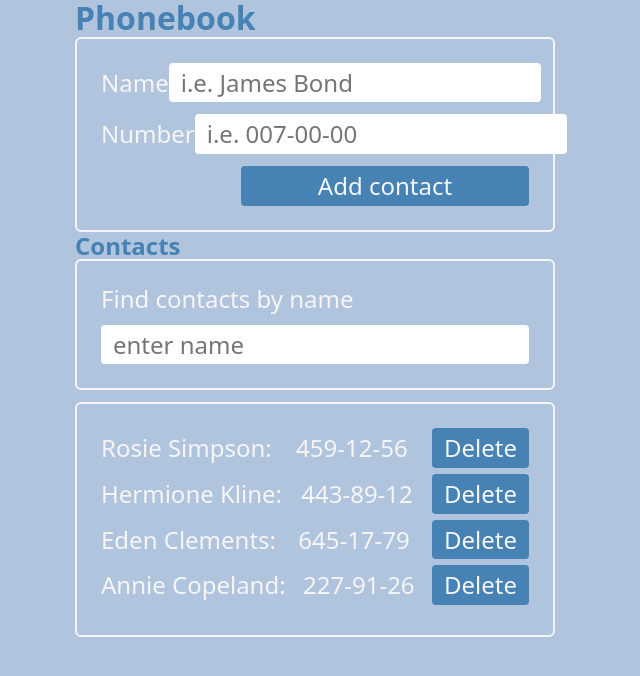
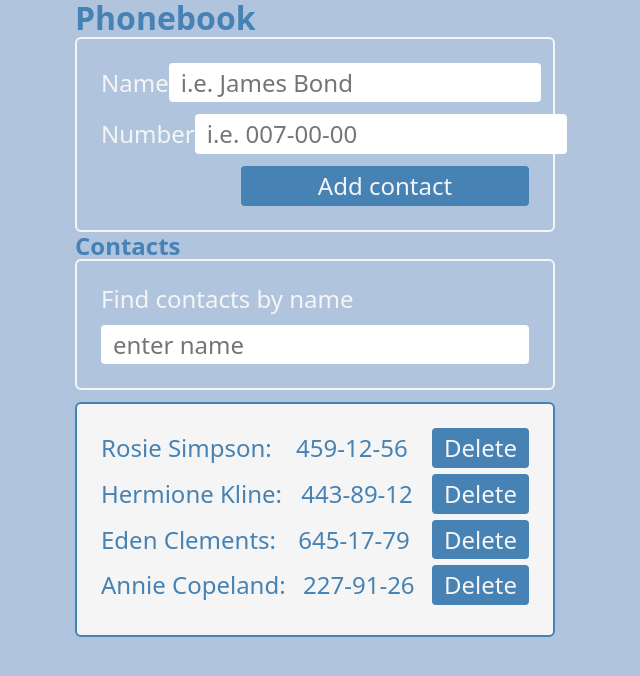
Before and after one commit to Artem-Rudko/goit-react-hw-02-phonebook, a React (Create React App) app: page / in a window 1280 px wide. Shown: the top 676 px of the page, without its empty margins (325-965 px from the left). Built offline with nearby package versions, Linux system fonts and the light colour scheme.

Commit message:
add propTypes to every component

```diff
--- a/public/index.html
+++ b/public/index.html
@@ -12,7 +12,7 @@
     <!-- <link rel="apple-touch-icon" href="%PUBLIC_URL%/logo192.png" />
     <link rel="manifest" href="%PUBLIC_URL%/manifest.json" /> -->
 
-    <title>React_HW_1</title>
+    <title>React_HW_2_Phonebook</title>
   </head>
   <body>
     <div id="root"></div>
--- a/src/App.js
+++ b/src/App.js
@@ -2,6 +2,7 @@ import { Component } from 'react';
 import ContactForm from './components/ContactForm';
 import ContactList from './components/ContactList/ContactList';
 import Filter from './components/Filter/Filter';
+import PropTypes from 'prop-types';
 import { v4 as uuidv4 } from 'uuid';
 import './styles.css';
 
@@ -72,4 +73,8 @@ class App extends Component {
     }
 }
 
+App.propTypes = {
+    contacts: PropTypes.array.isRequired,
+};
+
 export default App;
--- a/src/components/ContactForm/ContactForm.js
+++ b/src/components/ContactForm/ContactForm.js
@@ -1,4 +1,5 @@
 import { Component } from 'react';
+import PropTypes from 'prop-types';
 import styles from './ContactForm.module.css';
 
 class ContactForm extends Component {
@@ -66,4 +67,9 @@ class ContactForm extends Component {
     }
 }
 
+ContactForm.propTypes = {
+    value: PropTypes.string.isRequired,
+    onChange: PropTypes.func.isRequired,
+};
+
 export default ContactForm;
--- a/src/components/ContactList/ContactList.module.css
+++ b/src/components/ContactList/ContactList.module.css
@@ -4,8 +4,10 @@
     font-size: 24px;
     margin-bottom: 12px;
     border-radius: 6px;
-    border: 2px solid whitesmoke;
-    color: whitesmoke;
+    border: 2px solid steelblue;
+    /* color: whitesmoke; */
+    color: steelblue;
+    background-color: whitesmoke;
 }
 
 .contactList li {
--- a/src/components/Filter/Filter.js
+++ b/src/components/Filter/Filter.js
@@ -1,3 +1,4 @@
+import PropTypes from 'prop-types';
 import styles from './Filter.module.css';
 
 const Filter = ({ value, onChange }) => {
@@ -16,4 +17,13 @@ const Filter = ({ value, onChange }) => {
     );
 };
 
+Filter.defaultProps = {
+    value: '',
+};
+
+Filter.propTypes = {
+    value: PropTypes.string.isRequired,
+    onChange: PropTypes.func.isRequired,
+};
+
 export default Filter;
```
Also changed, not shown: src/components/ContactList/Contact.js (+9 -0 lines), src/components/ContactList/ContactList.js (+8 -0 lines).
